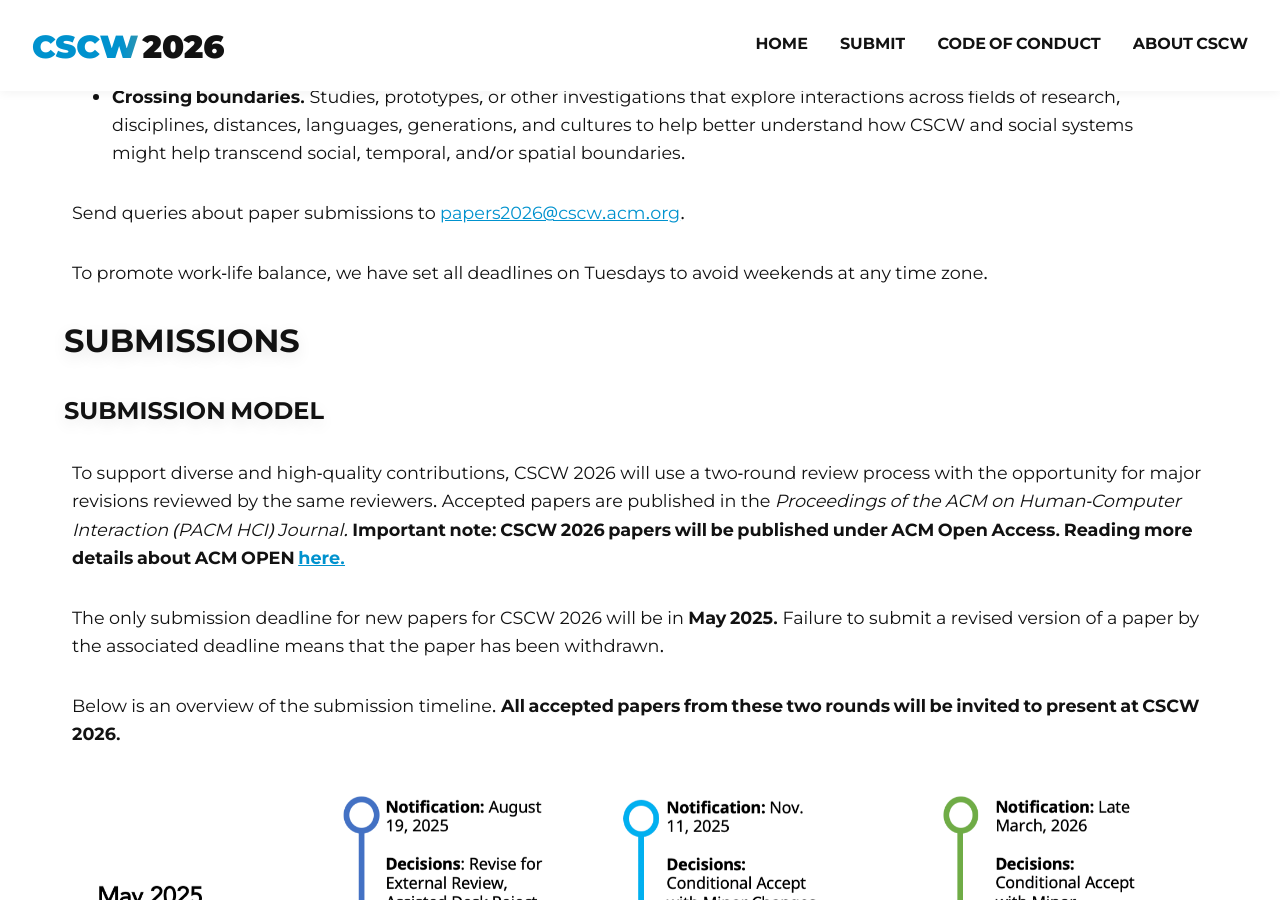
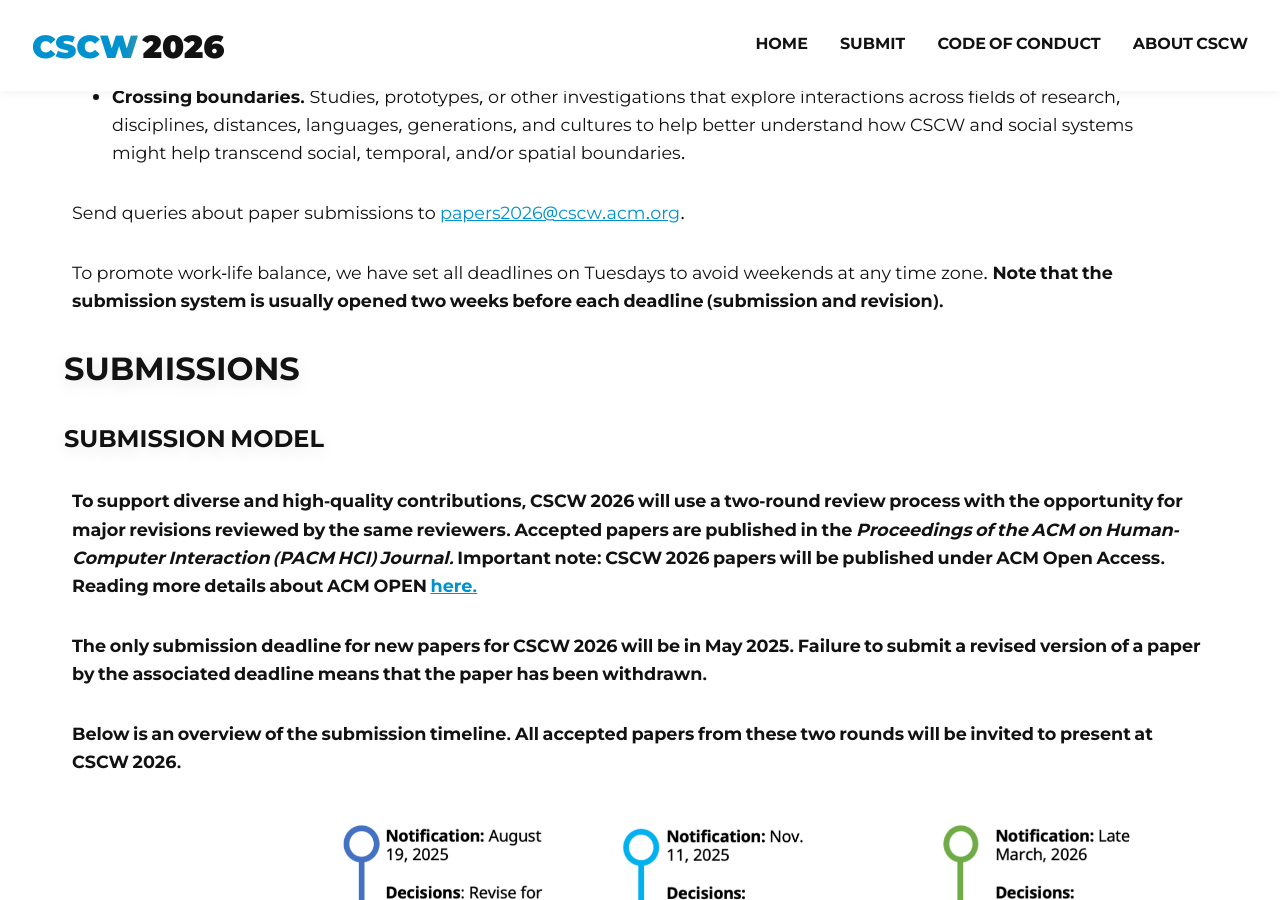
Before and after one commit to anthonypinter/cscw2026-website, a Jekyll site: the page built from papers.html, in a window 1280 px wide and 900 px high, scrolled down 1541 px. Built offline with Jekyll 4.4.1, drawn with Linux system fonts in a browser that asks for light colours.

Commit message:
added line to cfp

```diff
--- a/papers.html
+++ b/papers.html
@@ -52,7 +52,7 @@ section_id: home
        </div>
 
        <div class="page-text">
-        To promote work-life balance, we have set all deadlines on Tuesdays to avoid weekends at any time zone.
+        To promote work-life balance, we have set all deadlines on Tuesdays to avoid weekends at any time zone. <strong>Note that the submission system is usually opened two weeks before each deadline (submission and revision).<strong>
        </div>
 
        <h2>SUBMISSIONS</h2>
```
Also changed, not shown: 1 other file.
